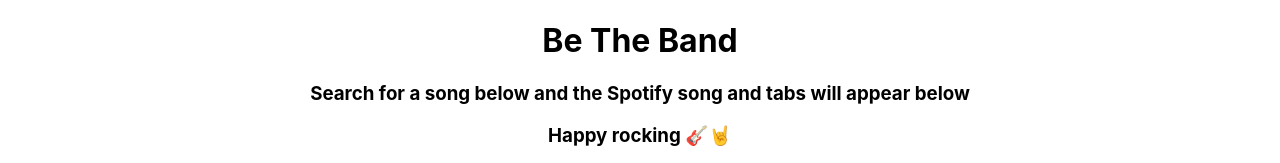
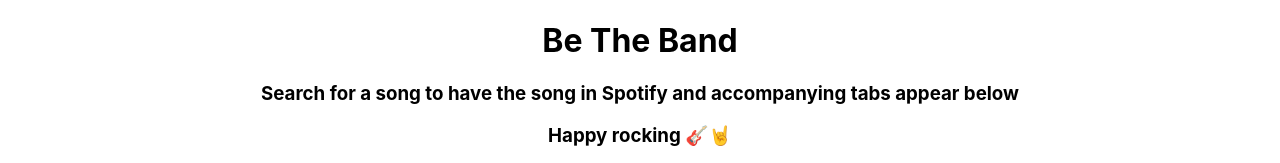
Before and after one commit to crileyy/be-the-band, a React (Create React App) app: page / in a window 1280 px wide. Shown: the top 163 px of the page. Built offline with nearby package versions, Linux system fonts and the light colour scheme.

Commit message:
Wording change

```diff
--- a/src/components/header/Header.jsx
+++ b/src/components/header/Header.jsx
@@ -5,7 +5,7 @@
   return (
     <div className="header">
       <h1>Be The Band</h1>
-      <h3>Search for a song below and the Spotify song and tabs will appear below</h3>
+      <h3>Search for a song to have the song in Spotify and accompanying tabs appear below</h3>
       <h3>Happy rocking <span role="img" aria-label="jsx-a11y/accessible-emoji">🎸🤘</span></h3>
     </div>
   );
```
